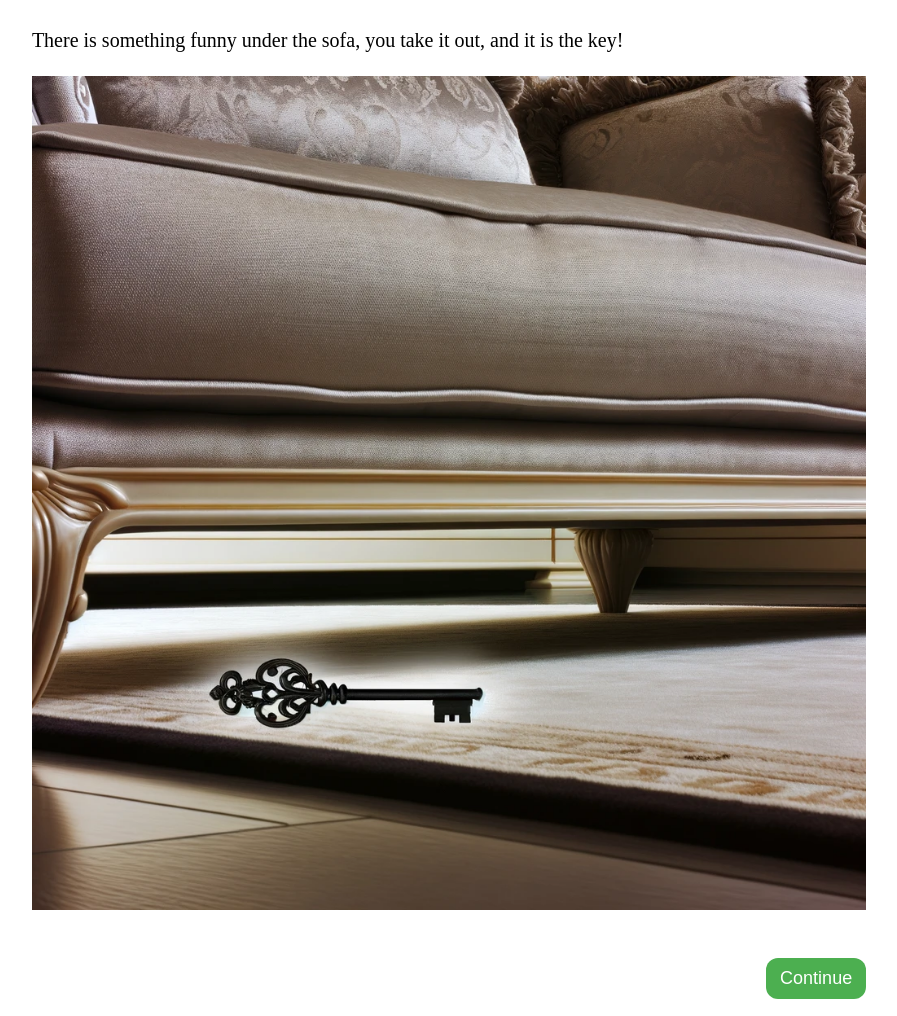
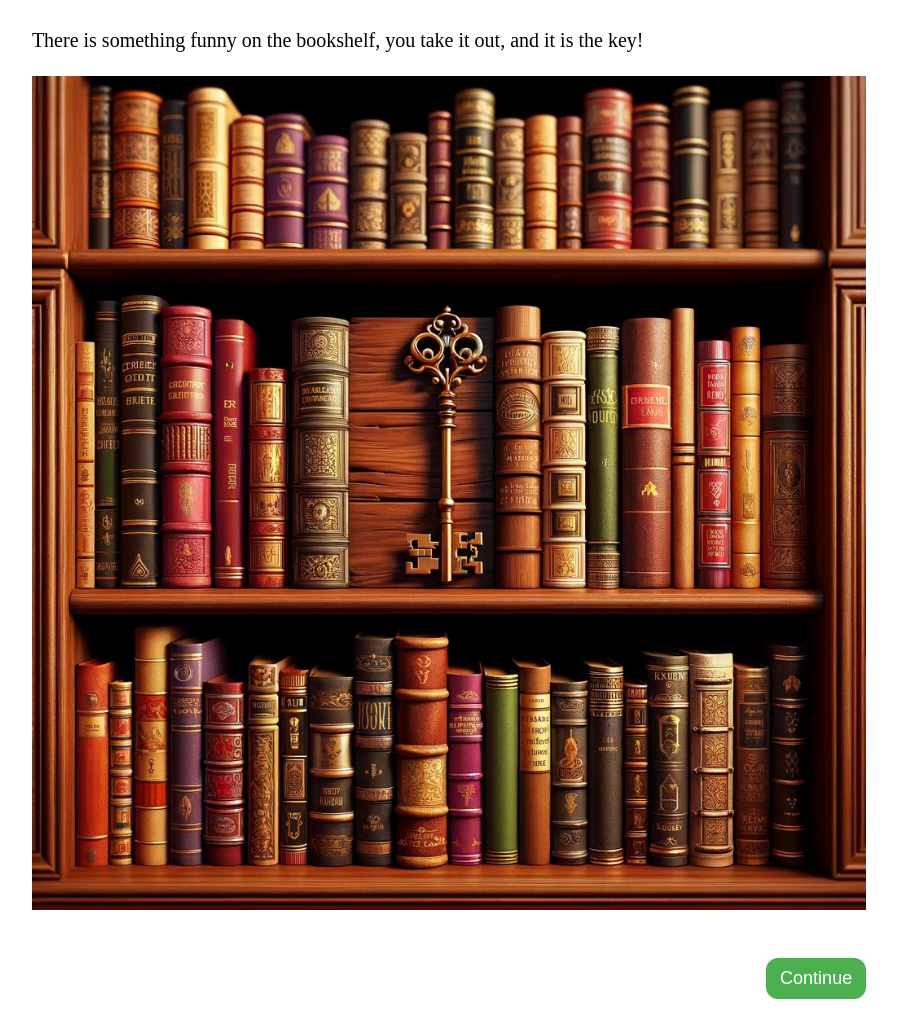
Before and after one commit to Eurus-J-Zhang/map-4, a Flask app: page /livingroomB in a window 1280 px wide. Shown: the whole page, without its empty margins (191-1088 px from the left). Run offline with Flask 3, Linux system fonts and the light colour scheme; some libraries are stand-ins or nearby versions.

Commit message:
change the sofa to bookshelf.

```diff
--- a/templates/base.html
+++ b/templates/base.html
@@ -3,7 +3,7 @@
     <head>
         <link rel= "stylesheet" href="{{ url_for('static', filename='css/main.css') }}">
         <link rel="shortcut icon" href="#">
-        <title>Interactive Task</title>
+        <title>Adventure</title>
         {% block script %}{% endblock %}
     </head>
     <body>
--- a/templates/livingroomB.html
+++ b/templates/livingroomB.html
@@ -12,9 +12,9 @@
 
 <p class="t_title">
 
-There is something funny under the sofa, you take it out, and it is the key!
+There is something funny on the bookshelf, you take it out, and it is the key!
 <br><br>
-<img src="{{ url_for('static', filename='img/B_key.jpg') }}" alt="Example Image" style="width: 100%;">
+<img src="{{ url_for('static', filename='img/bookshelf.jpg') }}" alt="Example Image" style="width: 100%;">
 </p>
 <br>
 
```
Also changed, not shown: templates/liv_choice.html (+6 -6 lines), static/img/B_key.jpg (deleted), static/img/bookshelf.jpg (added).
